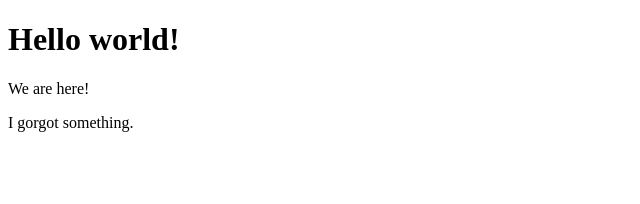
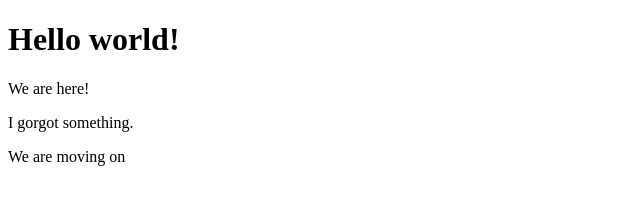
Before and after one commit to HollosT/Test, a plain HTML site: page index.html in a window 1280 px wide. Shown: the whole page, without its empty margins (0-640 px from the left). Drawn offline with Linux system fonts and the light colour scheme.

Commit message:
The main has moved on.

```diff
--- a/index.html
+++ b/index.html
@@ -10,5 +10,6 @@
     <h1>Hello world!</h1>
     <p>We are here!</p>
     <p>I gorgot something.</p>
+    <p>We are moving on</p>
 </body>
 </html>
```
